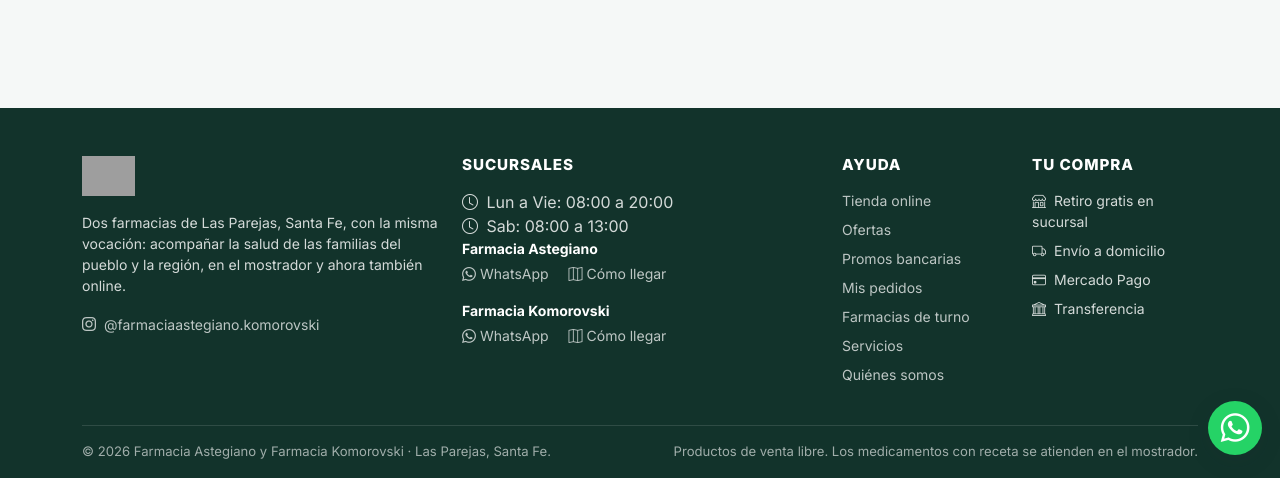
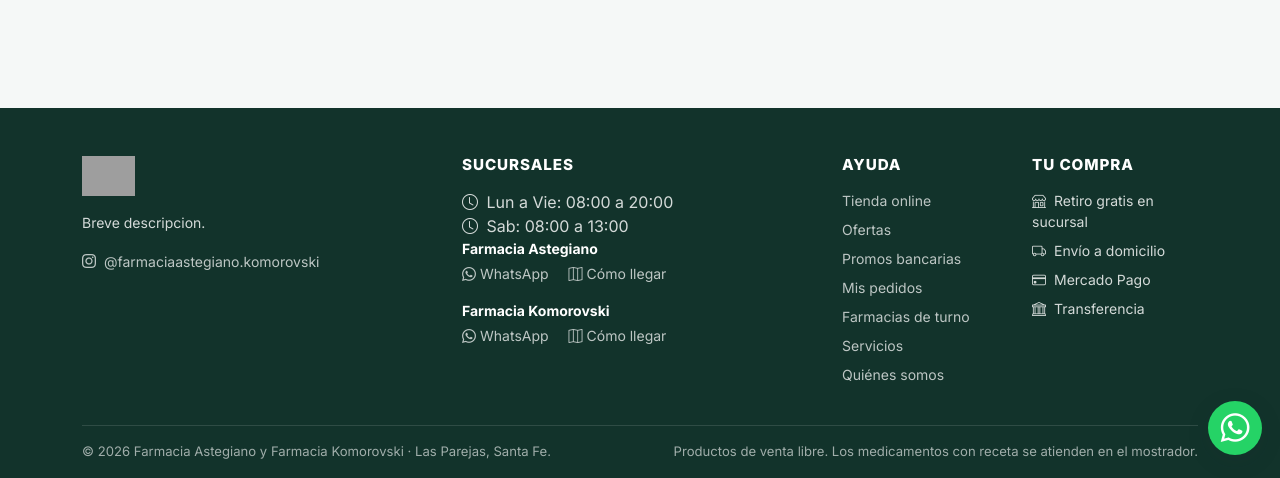
Before and after one commit to LucianoKomorovski/Farmacia-Astegiano_Komorovski-web, a Django app: page /carrito/ in a window 1280 px wide. Shown: the part 327-805 px from the top of the page. Run offline with Django 5.2, Linux system fonts and the light colour scheme; data comes from the database, SQL or seed files in the repository; data that the repository does not hold is empty; grey boxes are pictures that could not be loaded.

Commit message:
cambios descripcion

```diff
--- a/backend/core/templates/core/base.html
+++ b/backend/core/templates/core/base.html
@@ -288,10 +288,7 @@
                             <img src="{% static 'img/logo-blanco.svg' %}"
                                  alt="Farmacias Astegiano y Komorovski">
                         </a>
-                        <p class="small mb-3">
-                            Dos farmacias de Las Parejas, Santa Fe, con la misma vocación: acompañar la
-                            salud de las familias del pueblo y la región, en el mostrador y ahora también online.
-                        </p>
+                        <p class="small mb-3">Breve descripcion.</p>
                         <a href="{{ instagram_url }}"
                            target="_blank"
                            rel="noopener"
```
